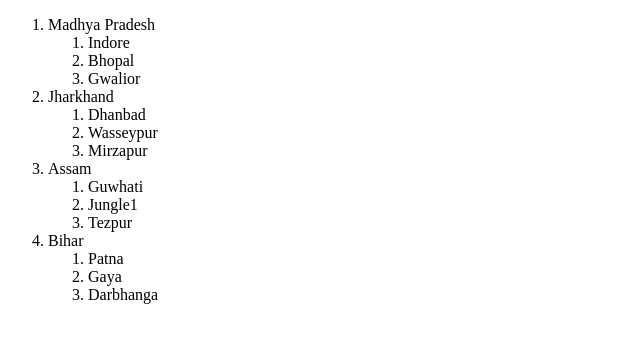
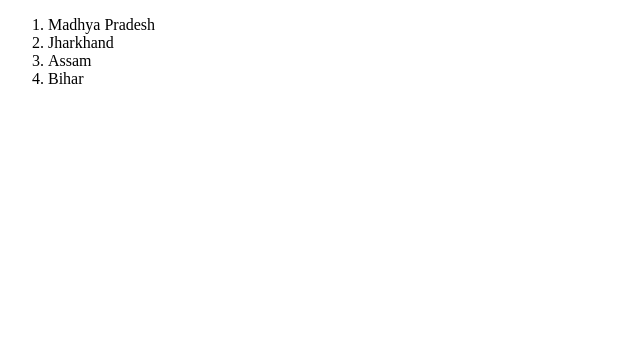
Before and after one commit to mayurpaunipagar/Hackathon-7---Nested-List, a React app: page / in a window 1280 px wide. Shown: the top 342 px of the page, without its empty margins (0-640 px from the left). Built offline with nearby package versions, Linux system fonts and the light colour scheme.

Commit message:
toggle city working

```diff
--- a/src/components/State/index.js
+++ b/src/components/State/index.js
@@ -19,14 +19,13 @@ export default class State extends React.Component {
         return <>
             <li onClick={this.toggleCity}>
                 {this.props.name}
-                <ol>
-                    {cities.map((x) => (
-                        <City name={x.name} />
-                    ))}
-                </ol>
+                {(this.state.cityVisible) ?
+                    (<ol>
+                        {cities.map((city) => (
+                            <City name={city.name} />
+                        ))}
+                    </ol>) : ""}
             </li>
-
-            {(this.state.cityVisible) ? "yes" : ""}
         </>
     }
 }
```
